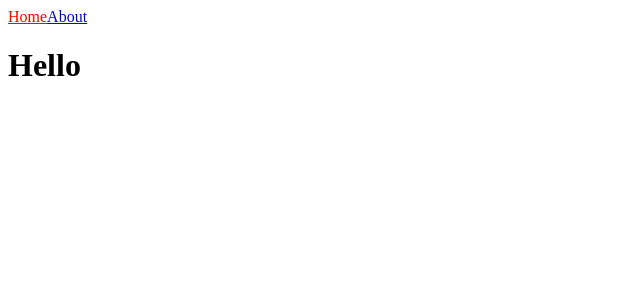
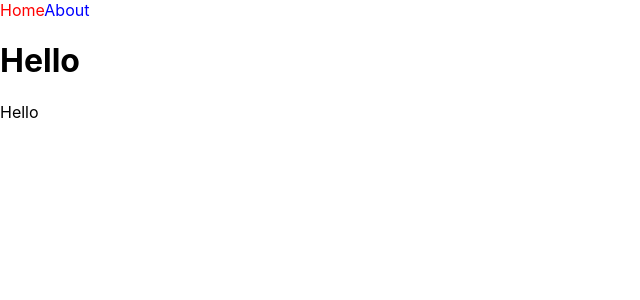
Before and after one commit to jian7061/starknext, a Next.js app: page / in a window 1280 px wide. Shown: the top 300 px of the page, without its empty margins (0-640 px from the left). Built offline with nearby package versions, Linux system fonts and the light colour scheme.

Commit message:
add _app.tsx

```diff
--- /dev/null
+++ b/pages/_app.tsx
@@ -0,0 +1,13 @@
+import "../styles/globals.css";
+import type { AppProps } from "next/app";
+
+function MyApp({ Component, pageProps }: AppProps) {
+  return (
+    <div>
+      <Component {...pageProps} />
+      <span>Hello</span>
+    </div>
+  );
+}
+
+export default MyApp;
```
Also changed, not shown: 2 other files (tests, documents, lock files or other folders).
